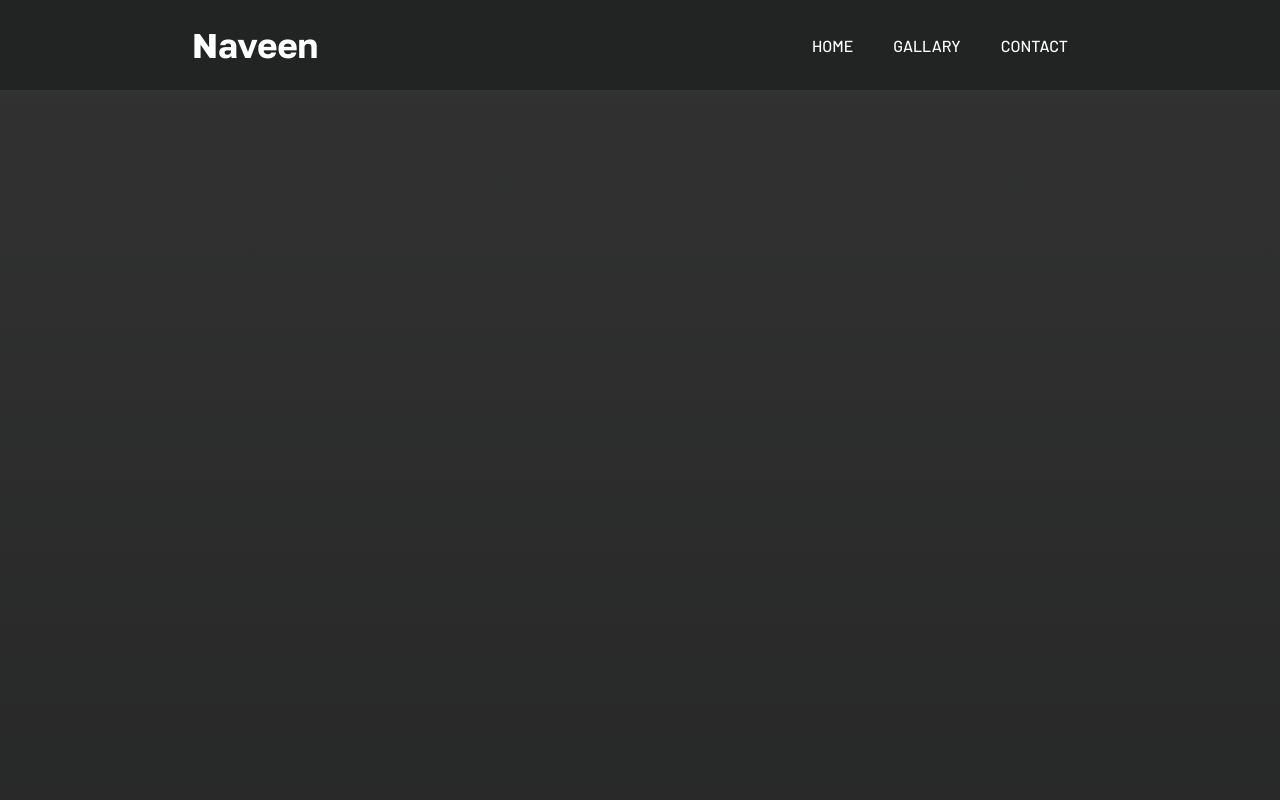
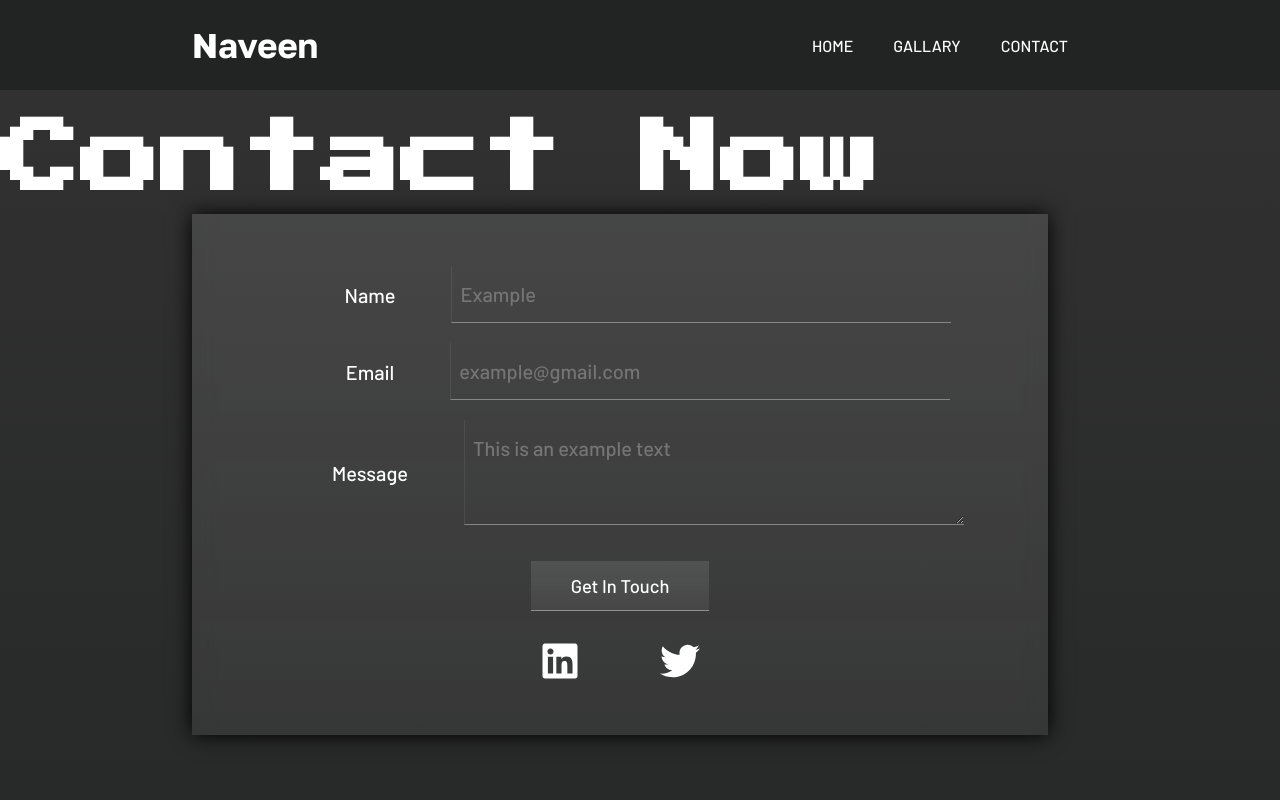
Before and after one commit to naveengitboi/pswebsite, a React (Create React App) app: page /contact in a window 1280 px wide. Shown: the top 800 px of the page. Built offline with nearby package versions, Linux system fonts and the light colour scheme.

Commit message:
added contact and lazyload images

```diff
--- a/package.json
+++ b/package.json
@@ -9,6 +9,8 @@
     "react": "^18.2.0",
     "react-dom": "^18.2.0",
     "react-icons": "^4.8.0",
+    "react-lazy-load": "^4.0.1",
+    "react-lazy-load-image-component": "^1.5.6",
     "react-parallax": "^3.5.1",
     "react-router-dom": "^6.9.0",
     "react-scripts": "5.0.1",
--- a/src/App.js
+++ b/src/App.js
@@ -2,10 +2,10 @@ import './App.css';
 import { Routes, Route } from 'react-router-dom';
 import Navbar from './components/Navbar';
 import Home from './components/Home';
-import Faq from './components/Faq';
 import { Parallax } from 'react-parallax';
 import Footer from './components/Footer';
 import Gallary from './components/Gallary';
+import Contact from './components/Contact'
 function App() {
   return (
     <div className="App">
@@ -13,7 +13,7 @@ function App() {
       <Routes>
         <Route path='/' element={<Home/>} />
         <Route path="/gallary" element={<Gallary/>}/>
-        <Route path='/contact' element={<Faq/>} />
+        <Route path='/contact' element={<Contact/>} />
       </Routes>
       <Parallax>
         <Footer/>
--- /dev/null
+++ b/src/components/Contact.js
@@ -0,0 +1,123 @@
+import React, { useState } from "react";
+import "../cssComponents/Faqs.css";
+import { FaLinkedin, FaTwitter } from "react-icons/fa";
+function Contact() {
+  const [click, setClick] = useState("Get In Touch");
+  const [name, setName] = useState();
+  const [email, setEmail] = useState();
+  const [message, setMessage] = useState();
+  const [btnActive, setBtnActive] = useState(false);
+
+  function dataHandler(e) {
+    e.preventDefault();
+    console.log(name, email, message);
+    if (!name || !email || !message) {
+      setClick("Enter Valid Info");
+      setTimeout(() => {
+        setClick("Get In Touch");
+      }, 3000);
+    } else {
+      if (email.includes("gmail.com")) {
+        setClick((prev) => (prev = `I Heard You`));
+        setBtnActive(true);
+        setTimeout(() => {
+          setClick((prev) => (prev = "Get In Touch"));
+          setBtnActive(false);
+        }, 5000);
+        setName("");
+        setEmail("");
+        setMessage("");
+      } else {
+        setClick("Check GMail");
+        setTimeout(() => {
+          setClick("Get In Touch");
+        }, 3000);
+      }
+    }
+  }
+
+  return (
+    <div id="contactPage">
+      <div className="page">
+        <h1 className="largeHeading">Contact Now</h1>
+      </div>
+
+      <div className="contactForm">
+        <form name="contact" method="POST" data-netlify="true">
+          <div>
+            <label htmlFor="name">Name</label>
+            <input
+              type="text"
+              placeholder="Example"
+              name="name"
+              value={name}
+              onChange={(e) => setName(e.target.value)}
+              id="name"
+            />
+          </div>
+          <div>
+            <label htmlFor="email">Email</label>
+            <input
+              type="email"
+              placeholder="example@gmail.com"
+              name="email"
+              value={email}
+              onChange={(e) => setEmail(e.target.value)}
+              id="email"
+            />
+          </div>
+          <div>
+            <label htmlFor="phone">Message</label>
+            <textarea
+              rows={3}
+              columns={100}
+              wrap="hard"
+              maxLength={"100"}
+              className="inputArea"
+              placeholder="This is an example text"
+              name="message"
+              value={message}
+              onChange={(e) => setMessage(e.target.value)}
+              id="message"
+            />
+          </div>
+          <button
+            className="sendBtn"
+            style={{
+              background: btnActive
+                ? "green"
+                : "linear-gradient(180deg,rgba(210, 210, 210, 0.14) 0%,rgba(217, 217, 217, 0.08) 100%)",
+            }}
+            onClick={(e) => dataHandler(e)}
+          >
+            {click}
+          </button>
+        </form>
+
+        <div className="socialLinks">
+          <div className="linkedIn">
+            <a
+              href="https://www.linkedin.com/in/naveen-jangiti-1a1b86235/"
+              target="_blank"
+              rel="noreferrer"
+            >
+              <FaLinkedin className="svg" />
+            </a>
+          </div>
+
+          <div className="twitter">
+            <a
+              href="https://twitter.com/navetwets"
+              target="_blank"
+              rel="noreferrer"
+            >
+              <FaTwitter />
+            </a>
+          </div>
+        </div>
+      </div>
+    </div>
+  );
+}
+
+export default Contact;
--- a/src/components/Faq.js
+++ /dev/null
@@ -1,13 +0,0 @@
-import { Parallax } from "react-parallax"
-
-function Faq(){
-    return(
-        <Parallax strength={700}>
-            <div className="page">
-                <h1 className="largeHeading">FAQ</h1>
-            </div>
-        </Parallax>
-    )
-}
-
-export default Faq
--- a/src/components/Gallary.js
+++ b/src/components/Gallary.js
@@ -4,6 +4,8 @@ import ImgCompo from "../images/ImgCompo";
 import "../cssComponents/GallaryPage.css";
 import { Parallax } from "react-parallax";
 import { AiOutlineClose } from "react-icons/ai";
+import LazyLoad from "react-lazy-load";
+import {LazyLoadImage} from 'react-lazy-load-image-component'
 
 
 function Gallary() {
@@ -22,7 +24,9 @@ function handleChange(){
     <div className="page imageBox" id="gallaryPage">
       {ImgCompo[0].map((item) => (
         <Parallax strength={300}>
-        <img key={item["id"]} onClick={()=> handleClick(item["image"])} src={item["image"]} alt="" />
+          <LazyLoad threshold={0.5}>
+          <LazyLoadImage loading="lazy" key={item["id"]} onClick={()=> handleClick(item["image"])} src={item["image"]} alt="" />
+        </LazyLoad>
         </Parallax>
       ))}
 
--- a/src/components/Home.js
+++ b/src/components/Home.js
@@ -1,4 +1,4 @@
-import Faq from "./Faq"
+
 import '../cssComponents/Home.css'
 import { Parallax } from "react-parallax"
 import ImgCompo from "../images/ImgCompo"
--- /dev/null
+++ b/src/cssComponents/Faqs.css
@@ -0,0 +1,129 @@
+#contactPage
+{
+    padding: 15vh 0;
+}
+
+#contactPage {
+    position: relative;
+    height: 105vh;
+}
+
+.page {
+    margin: 0;
+}
+
+.contactForm {
+    position: absolute;
+    top: 25.5%;
+    left: 15%;
+    background: linear-gradient(180deg,
+            rgba(210, 210, 210, 0.14) 0%,
+            rgba(217, 217, 217, 0.08) 100%);
+    backdrop-filter: blur(10px);
+    padding: 2rem 4rem;
+    font-family: "poppins", sans-serif;
+    text-align: center;
+    box-shadow: 0 0 20px rgb(0, 0, 0);
+}
+
+.contactForm form div {
+    margin: 1.25rem;
+    display: flex;
+    justify-content: center;
+    align-items: center;
+}
+
+label {
+    font-size: 1.25rem;
+    margin: 0.85rem 3.5rem;
+    color: white;
+}
+
+input,
+.inputArea {
+    padding: 1rem 0.5rem;
+    width: 500px;
+    font-size: 1.25rem;
+    background-color: transparent;
+    border: none;
+    border-bottom: 1px solid rgba(255, 255, 255, 0.359);
+    border-left: 1px solid rgba(139, 139, 139, 0.19);
+    color: white;
+    outline: none;
+}
+
+input[type="text"]:active {
+    border: none;
+    background-color: transparent;
+}
+
+.sendBtn {
+    padding: 0.85rem 2.5rem;
+    font-size: 1.15rem;
+    background: linear-gradient(180deg,
+            rgba(210, 210, 210, 0.14) 0%,
+            rgba(217, 217, 217, 0.08) 100%);
+    border: none;
+    border-bottom: 1px solid rgba(255, 255, 255, 0.359);
+    margin: 1rem 0;
+    cursor: pointer;
+    color: white;
+}
+
+.socialLinks {
+    display: flex;
+    justify-content: center;
+    align-items: center;
+    margin: 0.85rem 0;
+}
+
+.socialLinks div {
+    margin: 0 1.25rem;
+}
+
+.socialLinks a {
+    font-size: 40px;
+    transition: all 0.5s ease;
+    cursor: pointer;
+}
+
+@media screen and (max-width: 427px) {
+    #contactPage {
+        width: 100vw;
+        height: 100vh;
+        overflow: hidden;
+    }
+
+    .contactForm {
+        padding: 0;
+    }
+
+    .contactForm form div {
+        margin: 1.25rem;
+    }
+
+    label {
+        margin: .35rem 0.35rem .15rem 0;
+    }
+
+    input {
+        width: 200px;
+    }
+
+    .inputArea {
+        width: 180px;
+        padding: 0.85rem;
+        margin: 0;
+        padding: 0.25rem;
+    }
+}
+
+@media screen and (min-width: 426px) and (max-width: 769px) {
+    input {
+        width: 310px;
+    }
+
+    .inputArea {
+        width: 310px;
+    }
+}
```
Also changed, not shown: 1 other file (tests, documents, lock files or other folders).
